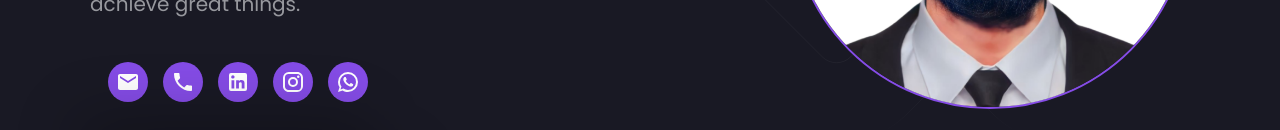
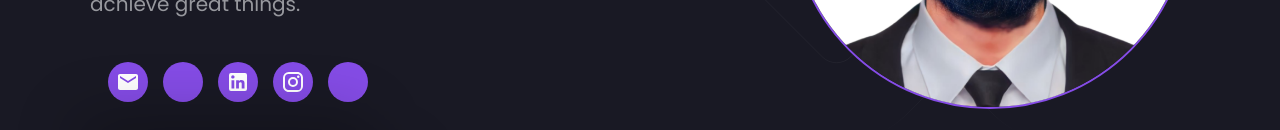
Before and after one commit to ShivaShankarGoddumarri/Shiva_Shankar_Portfolio, a React (Create React App) app: page / in a window 1280 px wide. Shown: the part 504-634 px from the top of the page. Built offline with nearby package versions, Linux system fonts and the light colour scheme.

Commit message:
Update index.js
social media icons

```diff
--- a/src/components/HeroSection/index.js
+++ b/src/components/HeroSection/index.js
@@ -227,7 +227,7 @@ const HeroSection = () => {
                 <EmailIcon />
               </SocialMediaIcon>
               <SocialMediaIcon href="tel:+91 8341943656" target="display">
-                <PhoneIcon />
+
               </SocialMediaIcon>
               <SocialMediaIcon
                 href="http://www.linkedin.com/in/shiva-shankar-goddumarri-458341196"
@@ -242,7 +242,7 @@ const HeroSection = () => {
                 <InstagramIcon />
               </SocialMediaIcon>
               <SocialMediaIcon href="https://wa.me/8341943656" target="display">
-                <WhatsAppIcon />
+
               </SocialMediaIcon>
             </SocialMediaIcons>
             {/* <ResumeButton  onClick={openResumeModal}  >Check Resume</ResumeButton> */}
```
